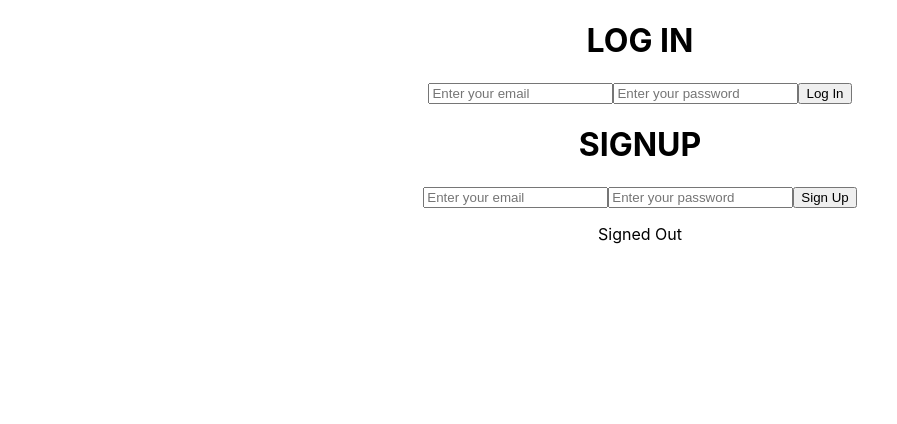
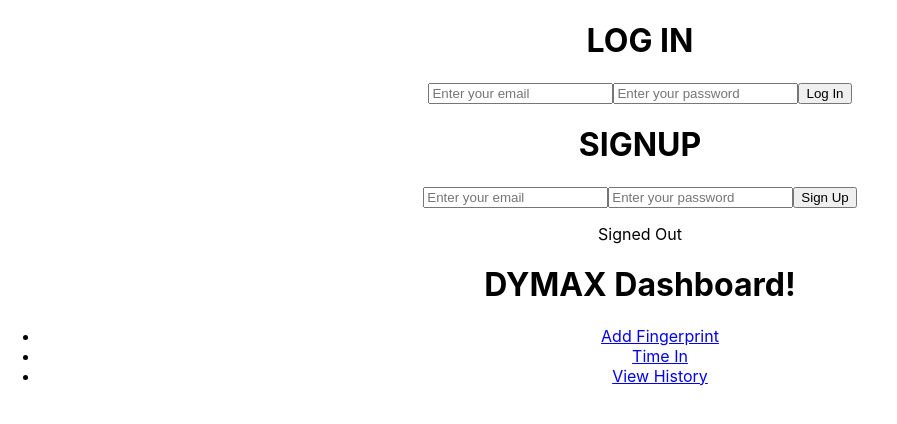
Before and after one commit to FaizAmin99/React-Application, a React (Create React App) app: page /dashboard in a window 1280 px wide. Shown: the top 424 px of the page, without its empty margins (0-897 px from the left). Built offline with nearby package versions, Linux system fonts and the light colour scheme; no server answers.

Commit message:
Dashboard

```diff
--- a/package.json
+++ b/package.json
@@ -6,9 +6,11 @@
     "@testing-library/jest-dom": "^5.16.5",
     "@testing-library/react": "^13.4.0",
     "@testing-library/user-event": "^13.5.0",
+    "fingerprintjs2": "^2.1.4",
     "firebase": "^9.22.1",
     "react": "^18.2.0",
     "react-dom": "^18.2.0",
+    "react-router-dom": "^5.2.0",
     "react-scripts": "5.0.1",
     "web-vitals": "^2.1.4"
   },
--- a/src/App.js
+++ b/src/App.js
@@ -3,15 +3,43 @@
 import SignIn from './components/auth/SignIn';
 import SignUp from './components/auth/SignUp';
 import AuthDetails from './components/AuthDetails';
+import React from "react";
+import Dashboard from "./components/Dashboard";
+import AddFingerprint from "./components/AddFingerprint";
+import TimeIn from "./components/TimeIn";
+import ViewHistory from "./components/ViewHistory";
+//import { BrowserRouter as Router, Route, Redirect, Switch } from "react-router-dom";
+//import { BrowserRouter as Router, Switch, Route } from "react-router-dom";
+//import {Router, Switch, Route } from "react-router-dom";
+import { BrowserRouter as Router, Switch, Route, Redirect } from "react-router-dom";
+
+
 
 function App() {
   return (
-    <div className="App">
+
+
+      <div className="App">
       <SignIn />
       <SignUp />
       <AuthDetails />
-    </div>
+
+<Router>
+      <Switch>
+          <Route exact path="/dashboard" component={Dashboard} />
+          <Route exact path="/addfingerprint" component={AddFingerprint} />
+          <Route exact path="/timein" component={TimeIn} />
+          <Route exact path="/viewhistory" component={ViewHistory} />
+          </Switch>
+    </Router>
+
+      </div>
+
   );
-}
+
+
+
+  }
+
 
 export default App;
--- /dev/null
+++ b/src/components/AddFingerprint.js
@@ -0,0 +1,21 @@
+import React from "react";
+
+const AddFingerprint = () => {
+  const handleAddFingerprint = () => {
+    <h1>Dashboard</h1>
+    // Code for interacting with the fingerprint scanner library
+    // Trigger the fingerprint scanning process and capture the fingerprint data
+
+    // Send the fingerprint data to the backend server
+    // Make an API request to store the fingerprint data
+  };
+
+  return (
+    <div>
+      <h2>Add a New Fingerprint</h2>
+      <button onClick={handleAddFingerprint}>Scan Fingerprint</button>
+    </div>
+  );
+};
+
+export default AddFingerprint;
--- /dev/null
+++ b/src/components/Dashboard.jsx
@@ -0,0 +1,31 @@
+import React from "react";
+import { Link} from "react-router-dom";
+import { BrowserRouter as Router, Switch, Route, Redirect } from "react-router-dom";
+
+const Dashboard = ({ isLoggedIn }) => {
+  if (isLoggedIn) {
+    // Redirect to the login page if the user is not logged in
+    return <Redirect to="/login" />;
+  }
+
+  return (
+    <div>
+    <h1>DYMAX Dashboard!</h1>
+    <nav>
+      <ul>
+        <li>
+          <Link to="/dashboard/addfingerprint">Add Fingerprint</Link>
+        </li>
+        <li>
+          <Link to="/dashboard/timein">Time In</Link>
+        </li>
+        <li>
+          <Link to="/dashboard/viewhistory">View History</Link>
+        </li>
+      </ul>
+    </nav>
+  </div>
+  );
+};
+
+export default Dashboard;
--- a/src/components/auth/SignIn.jsx
+++ b/src/components/auth/SignIn.jsx
@@ -22,7 +22,7 @@
   };
 
 
-  //Render
+  //Render =  Return the elements
   return (
     <div className="sign-in-container">
       <form onSubmit={signIn}>
```
Also changed, not shown: src/components/TimeIn.js (added), src/components/ViewHistory.js (added), 1 other file (tests, documents, lock files or other folders).
